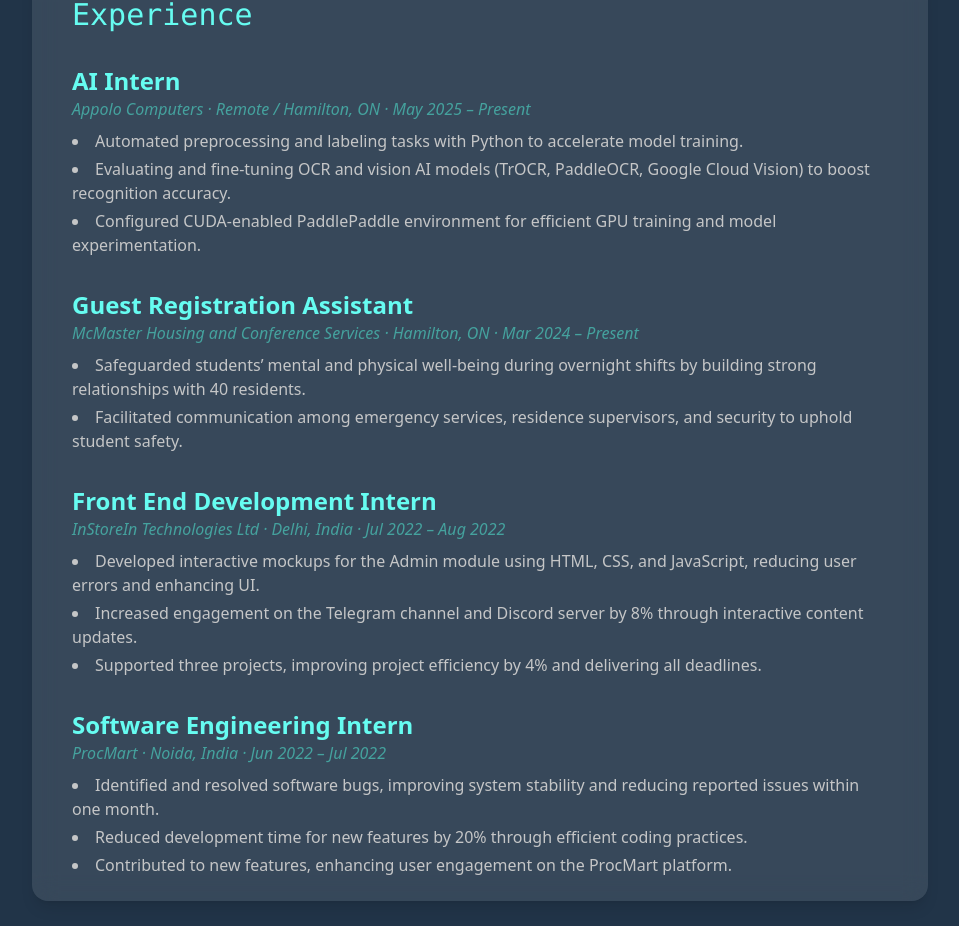
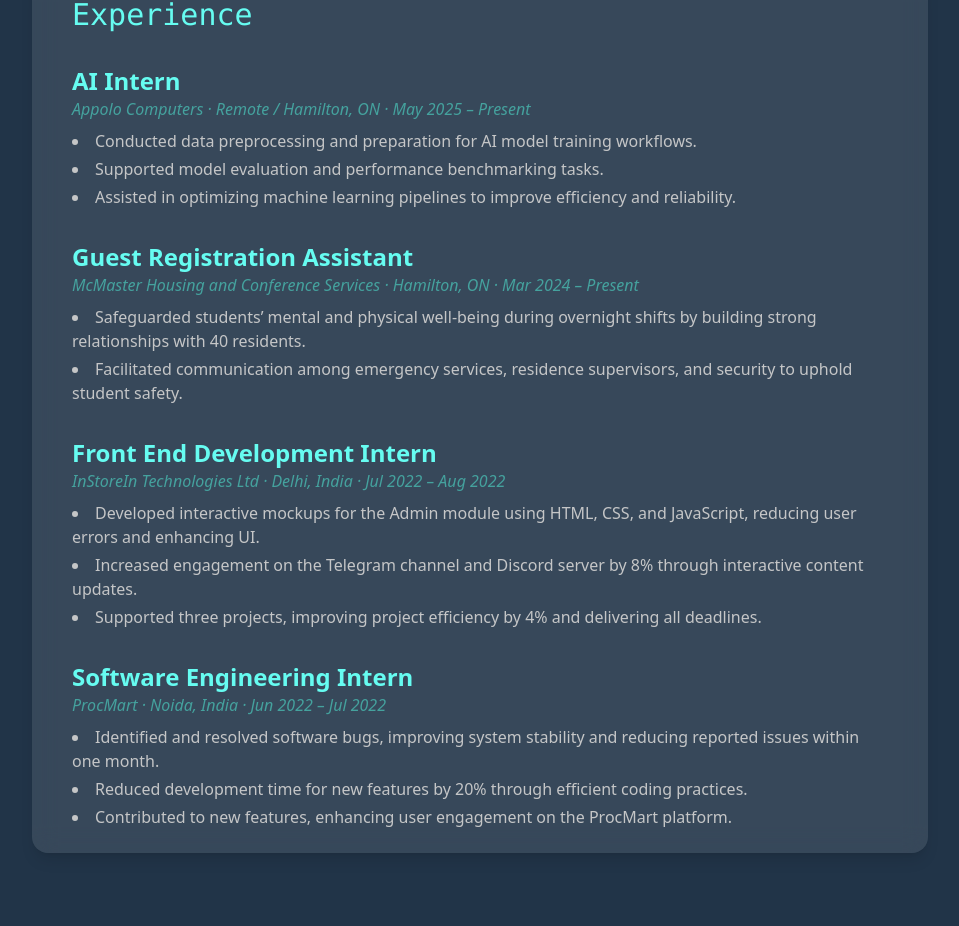
Before and after one commit to Saahil-Gupta/Portfolio-Saahil, a React (Vite) app in the folder my-portfolio/: page / in a window 1280 px wide. Shown: the part 3835-4761 px from the top of the page, without its empty margins (160-1119 px from the left). Built offline with nearby package versions, Linux system fonts and the light colour scheme.

Commit message:
Updated Experience.jsx

```diff
--- a/my-portfolio/src/components/Experience.jsx
+++ b/my-portfolio/src/components/Experience.jsx
@@ -10,9 +10,9 @@
         location: 'Remote / Hamilton, ON',
         dates: 'May 2025 – Present',
         details: [
-        'Automated preprocessing and labeling tasks with Python to accelerate model training.',
-        'Evaluating and fine‐tuning OCR and vision AI models (TrOCR, PaddleOCR, Google Cloud Vision) to boost recognition accuracy.',
-        'Configured CUDA‐enabled PaddlePaddle environment for efficient GPU training and model experimentation.',
+        'Conducted data preprocessing and preparation for AI model training workflows.',
+        'Supported model evaluation and performance benchmarking tasks.',
+        'Assisted in optimizing machine learning pipelines to improve efficiency and reliability.',
         ],
     },
     {
```
